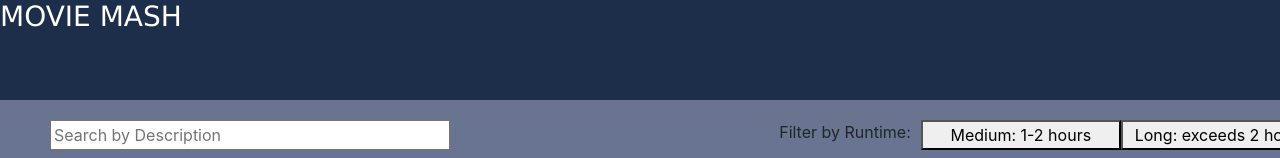
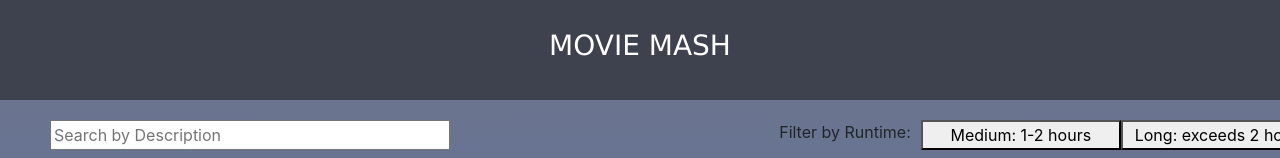
Before and after one commit to JJOC0205/275-final-project, a React (Create React App) app: page / in a window 1280 px wide. Shown: the top 158 px of the page. Built offline with nearby package versions, Linux system fonts and the light colour scheme.

Commit message:
final banner again

```diff
--- a/src/App.css
+++ b/src/App.css
@@ -1,5 +1,5 @@
 .App {
-    text-align: left;
+    text-align: center;
     background: linear-gradient(to bottom, #707589, #376dc4);
 }
 
@@ -16,12 +16,12 @@
 
 .App-header {
     width: 100%;
-    background-color: #1c2e4a;
+    background-color: #3e414e;
     height: 100px;
     display: flex;
     flex-direction: column;
     align-items: left;
-    justify-content: left;
+    justify-content: center;
     font-size: calc(10px + 2vmin);
     font-family:'Lucida Sans';
     color: white;
```
